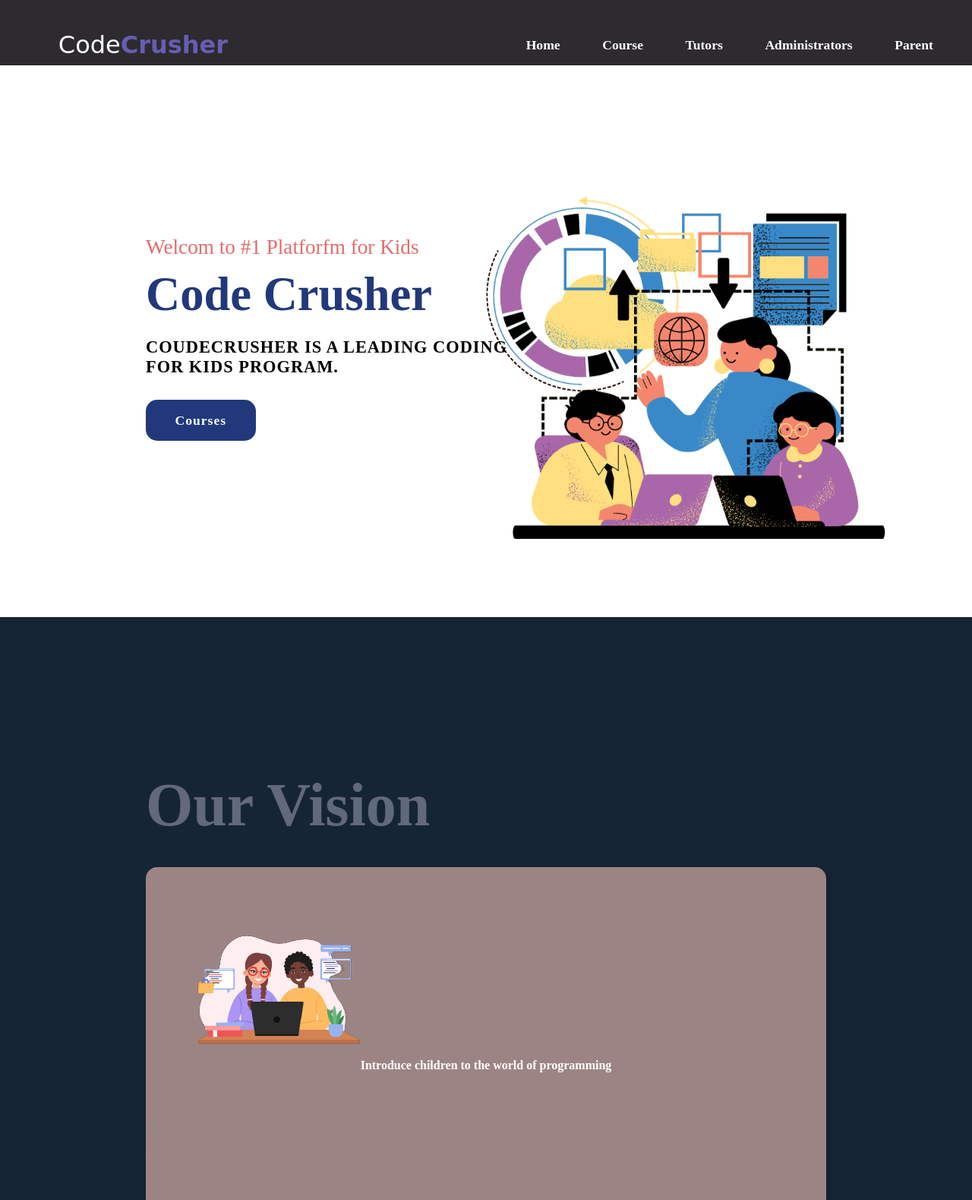
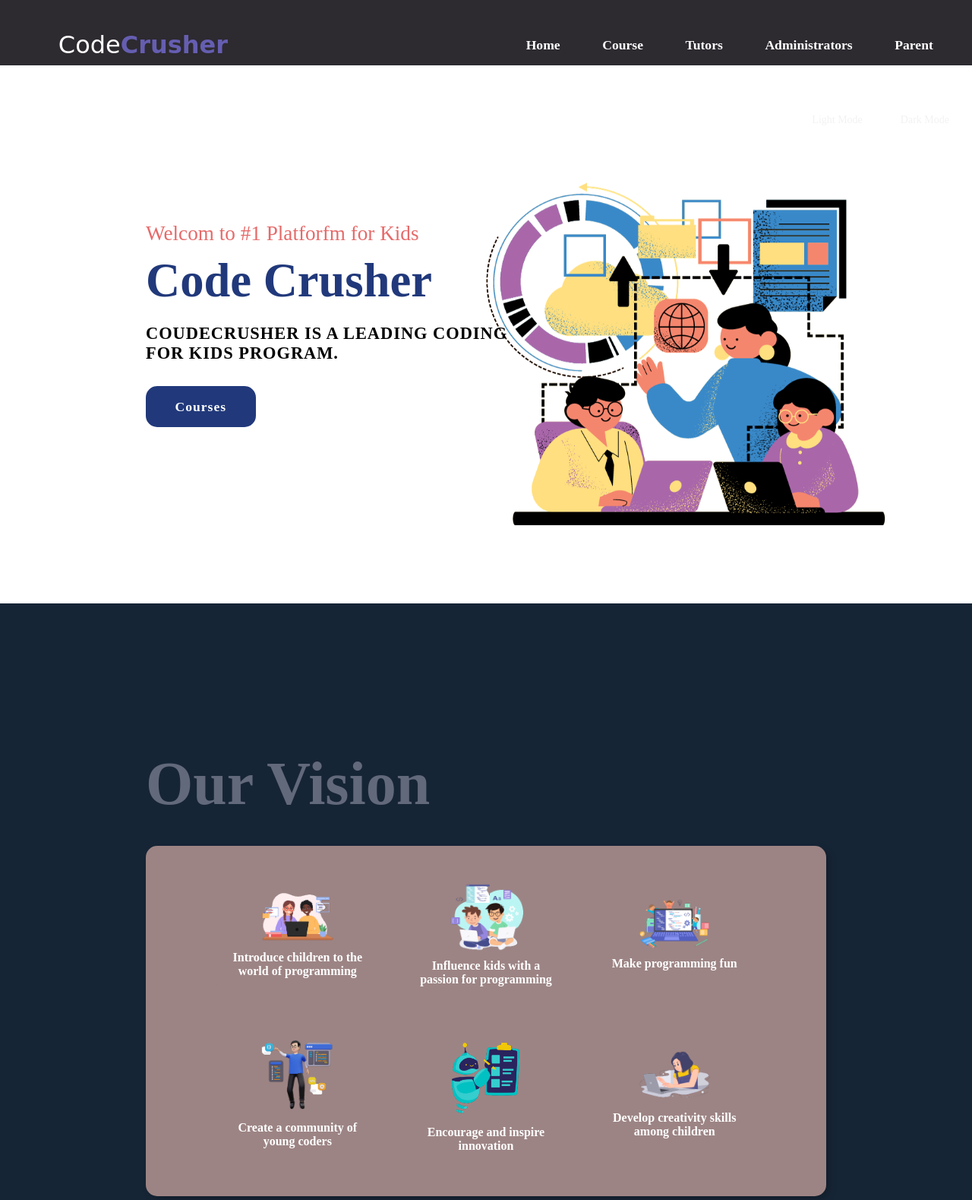
Before and after one commit to shoouug/project-web, a plain HTML site: page index.html in a window 1280 px wide. Shown: the top 1579 px of the page at 76% size. Drawn offline with Linux system fonts and the light colour scheme; a script that the page names is missing; a web font is replaced by a local one.

Commit message:
home css

```diff
--- a/style.css
+++ b/style.css
@@ -43,7 +43,6 @@ section {
         letter-spacing: 1px;
         margin-top: 20px;
         margin-bottom: 30px;
-
     }
 
 .main-btn {
@@ -58,15 +57,88 @@ section {
     border-radius: 15px;
     margin-bottom: 40px;
     transition: 0.5s ease;
-
 }
 
-.main-btn:hover {  /* change the coloer when hover and gets begger*/
+    .main-btn:hover { /* change the coloer when hover and gets begger*/
         background-color: #0a49f6;
         transform: scale(1.1);
     }
 
 
+/* Add this section for the two themes */
+body.theme-light {
+    --background-color: #ffffff;
+    --text-color: #000000;
+}
+
+body.theme-dark {
+    --background-color: #1a1a1a;
+    --text-color: #ffffff;
+}
+
+body {
+    background-color: var(--background-color);
+    color: var(--text-color);
+}
+
+/* Add this section for the toggle button styling */
+#theme-switcher {
+    position: fixed;
+    top: 150px;
+    right: 20px;
+    display: flex;
+    align-items: center;
+    color: var(--text-color);
+}
+
+    #theme-switcher label {
+        margin-right: 10px;
+    }
+
+    #theme-switcher input {
+        cursor: pointer;
+        display: none; /* Hide the default checkbox */
+    }
+
+    /* Style the custom toggle switch */
+    #theme-switcher label {
+        position: relative;
+        padding-left: 40px;
+        cursor: pointer;
+        font-size: 14px;
+    }
+
+        #theme-switcher label:before {
+            content: "";
+            position: absolute;
+            left: 0;
+            top: 0;
+            width: 25px;
+            height: 15px;
+            background-color: var(--background-color); /* Light Mode background color */
+            border-radius: 15px;
+            transition: background-color 0.3s;
+        }
+
+    #theme-switcher input:checked + label:before {
+        background-color: var(--text-color); /* Dark Mode background color */
+    }
+
+    #theme-switcher label:after {
+        content: "";
+        position: absolute;
+        left: 10px;
+        top: 4px;
+        width: 12px;
+        height: 12px;
+        background-color: var(--text-color); /* Dark Mode dot color */
+        border-radius: 50%;
+        transition: transform 0.3s;
+    }
+
+    #theme-switcher input:checked + label:after {
+        transform: translateX(16px); /* Move the dot to the right for Dark Mode */
+    }
 
 
 
@@ -77,10 +149,6 @@ section {
 :root {
     /*========== Colors ==========*/
     /*Color mode HSL(hue, saturation, lightness)*/
-
-
-
-
 }
 
 /*=============== BASE ===============*/
@@ -109,65 +177,73 @@ img {
 
 
 /*vision*/
- #vision {
-  position: center;
-  margin-top: 10px;
+
+
+#course {
+    margin-top: 5px;
     color: #62697b;
     font-size: 5em;
     font-weight: bold;
 }
-#course {
-  position: center;
-  margin-top: 10px;
-  color: #62697b;
-  font-size: 5em;
-  font-weight: bold;
-}
+
 #review {
-  position: center;
-  margin-top: 10px;
+    margin-top: 5px;
     color: #62697b;
     font-size: 5em;
     font-weight: bold;
 }
 
 
+/* Updated CSS for better responsiveness */
+#vision {
+    text-align: left;
+    margin-top: px;
+    color: #62697b;
+    font-size: 5em;
+    font-weight: bold;
+}
+
 .image-container {
+    position: relative;
     display: flex;
-  flex-direction: column;
+    flex-wrap: wrap;
+    justify-content: center;
     align-items: center;
-  background-color:#9d8484;
+    background-color: #9d8484;
     box-shadow: 5px 5px 10px rgba(0, 0, 0, 0.2);
     border-radius: 15px;
+    padding: 20px;
 }
 
-.row {
-  display: flex;
-  justify-content: space-around;
-  height: 330px;
-}
-
-
 .image-box {
-  width: 100%;
-  padding: 7%;
+    width: 25%;
     margin: 2%;
     border-radius: 15px;
     background-color: #9d8484;
-  text-align:center;
-
+    text-align: center;
+    justify-content: center;
+    padding: 10px;
 }
 
 img {
-  max-width: 100%;
-  max-height: 100%;
+    max-width: 50%;
+    max-height: 50%;
+    border-radius: 10px;
+    margin: 0 25%;
 }
 
 p {
     margin: 10px 10px;
     font-size: 16px;
-   font-weight:bolder;
+    font-weight: bolder;
     color: #fff;
+}
+
+/* Responsive Styles */
+@media screen and (max-width: 768px) {
+    .image-box {
+        width: 90%;
+    }
 }
 
 
@@ -200,21 +276,21 @@ p {
     overflow: hidden;
     text-overflow: ellipsis;
     white-space: nowrap;
-  padding: 1rem ;
+    padding: 1rem;
 }
 
 .card__img {
     width: 180px;
     height: 150px;
     margin: 0 auto;
-  position:relative;
+    position: relative;
     z-index: 5;
 }
 
 .card__shadow {
     width: 200px;
     height: 200px;
-  background-color:  hsla(313, 41%, 58%, 0.463);
+    background-color: hsla(313, 41%, 58%, 0.463);
     border-radius: 50%;
     position: absolute;
     top: 3.75rem;
@@ -226,26 +302,27 @@ p {
 
 
 .cards {
-  display:flex;
+    display: flex;
     overflow-x: scroll;
     scroll-snap-type: x mandatory;
     flex-direction: column;
     justify-content: space-between;
+}
 
-}
 .card {
     display: flex;
     flex-direction: column;
     flex: 0 0 100%;
     scroll-snap-align: start;
-  background-color:hsl(211, 41%, 20%);
+    background-color: hsl(211, 41%, 20%);
     height: 400px;
     border-radius: 1rem;
+}
 
-}
     .card .card-link-wrapper {
         margin-top: auto;
     }
+
 .cards::-webkit-scrollbar {
     height: 12px;
 }
@@ -254,17 +331,15 @@ p {
 .cards::-webkit-scrollbar-track {
     border-radius: 92px;
 }
+
 .cards::-webkit-scrollbar-thumb {
     background: var(--darkred);
     background-color: #21397b;
-
-
 }
 
 .cards::-webkit-scrollbar-track {
     background: var(--thumb);
     background-color: #151516;
-
 }
 
 /*
@@ -284,7 +359,7 @@ p {
   }/*
   .card:not(:last-child) {
     margin-right: 30px;
-  }*//*
+  }*/ /*
 }
 
 @media (min-width: 1100px) {
@@ -294,7 +369,7 @@ p {
   /*
   .card:not(:last-child) {
     margin-right: 40px;
-  }*//*
+  }*/ /*
 }
 */
 
@@ -303,28 +378,26 @@ p {
     grid-auto-columns: 100%;
     grid-column-gap: 10px;
     grid-auto-flow: column;
-
 }
 
 @media (min-width: 500px) {
     .cards {
         grid-auto-columns: calc(50% - 10px);
         grid-column-gap: 20px;
-
     }
 }
+
 @media (min-width: 700px) {
     .cards {
         grid-auto-columns: calc(calc(100% / 3) - 20px);
         grid-column-gap: 30px;
-
     }
 }
+
 @media (min-width: 1100px) {
     .cards {
         grid-auto-columns: calc((100%/3) - 20px);
         grid-column-gap: 30px;
-
     }
 }
 
@@ -334,46 +407,47 @@ p {
 
 
 
+
 /*reviews*/
- .review-container  {
+.review-container {
     display: flex;
-  flex-direction: row;
+    flex-direction: column;
     align-items: center;
-  background-color:#9d8484;
+    justify-content: center;
+    text-align: center;
+    background-color: #9d8484;
     box-shadow: 5px 5px 10px rgba(0, 0, 0, 0.2);
     border-radius: 15px;
     position: relative;
 }
 
-
-
-#text-review p{
+#text-review p {
     font: normal 36px 'Cookie', cursive;
-
 }
 
 .review-container #slider {
-  padding: 5%  5% 5% 45% ;
-  float: right;
+    display: flex;
+    flex-direction: column;
+    align-items: center;
+    justify-content: center;
+    margin-top: 20px; /* Adjust as needed */
 }
 
+#slider {
+    width: 65%; /* Adjust the width as needed */
+    max-width: 800px; /* Set a maximum width if desired */
+    text-align: center;
+}
 
-
-
-#slider {
-  margin: 0 auto;
-  width: 4000px;
-  max-width: 100%;
-  text-align: center;
-
-}
     #slider input[type=radio] {
         display: none;
     }
+
     #slider label {
-  cursor:pointer;
+        cursor: pointer;
         text-decoration: none;
     }
+
 #slides {
     padding: 0px;
     border: 1px solid;
@@ -382,33 +456,39 @@ p {
     z-index: 1;
     border-radius: 15px;
     float: right;
+}
 
-}
 #overflow {
     width: 100%;
     overflow: hidden;
 }
+
 #slide1:checked ~ #slides .inner {
     margin-left: 0;
 }
+
 #slide2:checked ~ #slides .inner {
     margin-left: -100%;
 }
+
 #slide3:checked ~ #slides .inner {
     margin-left: -200%;
 }
+
 #slide4:checked ~ #slides .inner {
     margin-left: -300%;
 }
+
 #slides .inner {
     transition: margin-left 800ms cubic-bezier(0.770, 0.000, 0.175, 1.000);
     width: 400%;
     line-height: 0;
     height: 300px;
 }
+
 #slides .slide {
     width: 25%;
-  float:right;
+    float: right;
     display: flex;
     justify-content: center;
     align-items: center;
@@ -429,20 +509,23 @@ p {
     margin: 150px 0 0;
     text-align: center;
 }
+
     #bullets label {
         display: inline-block;
         width: 10px;
         height: 10px;
-  border-radius:100%;
+        border-radius: 100%;
         background: #ccc;
         margin: 0 10px;
     }
+
 #slide1:checked ~ #bullets label:nth-child(1),
 #slide2:checked ~ #bullets label:nth-child(2),
 #slide3:checked ~ #bullets label:nth-child(3),
 #slide4:checked ~ #bullets label:nth-child(4) {
     background: #444;
 }
+
 @media screen and (max-width: 900px) {
     #slide1:checked ~ #controls label:nth-child(2),
     #slide2:checked ~ #controls label:nth-child(3),
@@ -462,7 +545,7 @@ p {
 }
 
 
-.tweet{
+.tweet {
     height: 100%;
     width: 100%;
     border-radius: 0.7rem;
```
Lines whose indentation alone changed are shown as unchanged.
